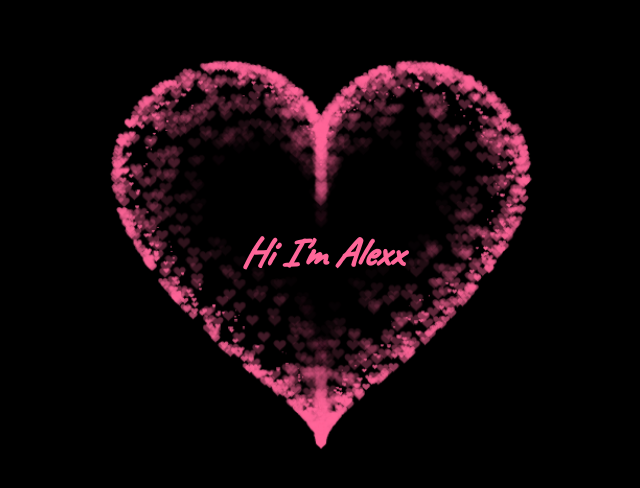
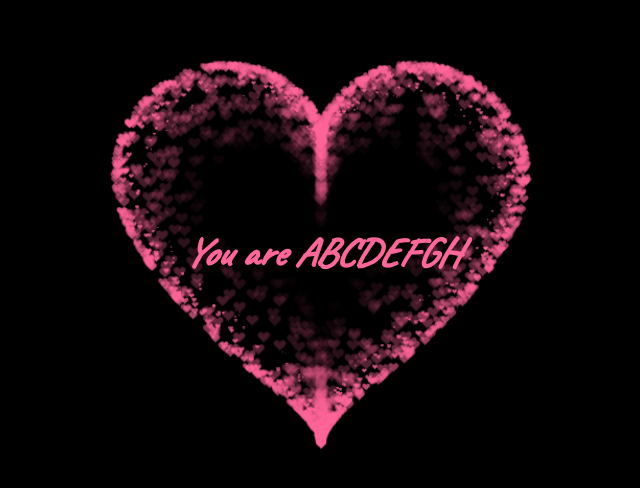
Before and after one commit to alexnguyen6/sthforyou, a plain HTML site: page index.html in a window 1280 px wide. Shown: the part 148-636 px from the top of the page, without its empty margins (319-959 px from the left). Drawn offline with Linux system fonts and the light colour scheme.

Commit message:
Update index.html

```diff
--- a/index.html
+++ b/index.html
@@ -379,7 +379,7 @@
       }, 10);
     })(document.getElementById("pinkboard"));
   </script>
-  <h2 class="name">Hi I'm Alexx</h2>
+  <h2 class="name">You are ABCDEFGH</h2>
 </body>
 
 </html>
```
